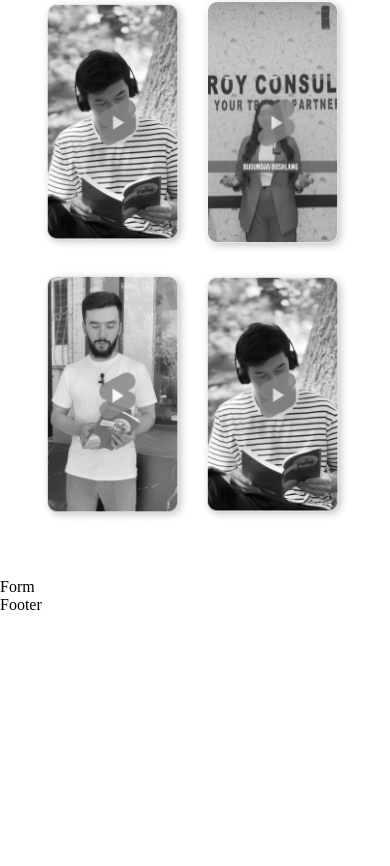
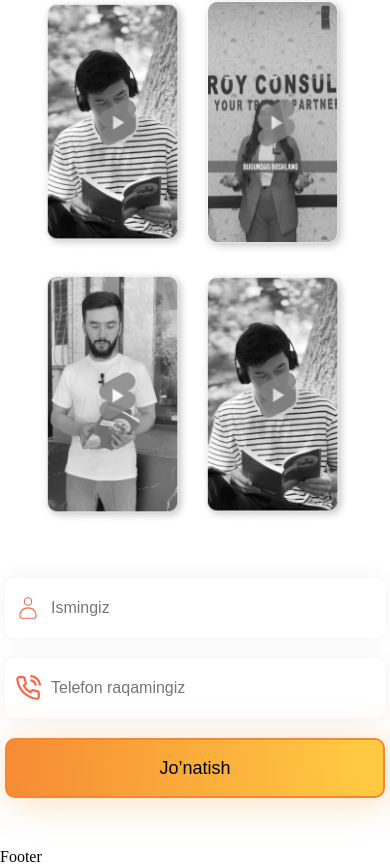
Before and after one commit to SHAKXRUZ/GOLDBAAK, a React (Create React App) app: page / in a window 390 px wide. Shown: the part 2209-3075 px from the top of the page. Before the commit the page ends 2823 px from the top, so only its background shows below. Built offline with nearby package versions, Linux system fonts and the light colour scheme.

Commit message:
form full

```diff
--- a/public/index.html
+++ b/public/index.html
@@ -10,34 +10,13 @@
       content="Web site created using create-react-app"
     />
     <link rel="apple-touch-icon" href="%PUBLIC_URL%/logo192.png" />
-    <!--
-      manifest.json provides metadata used when your web app is installed on a
-      user's mobile device or desktop. See https://developers.google.com/web/fundamentals/web-app-manifest/
-    -->
-    <link rel="manifest" href="%PUBLIC_URL%/manifest.json" />
-    <!--
-      Notice the use of %PUBLIC_URL% in the tags above.
-      It will be replaced with the URL of the `public` folder during the build.
-      Only files inside the `public` folder can be referenced from the HTML.
+    <link rel="/manifest" href="%PUBLIC_URL%/manifest.json" />
 
-      Unlike "/favicon.ico" or "favicon.ico", "%PUBLIC_URL%/favicon.ico" will
-      work correctly both with client-side routing and a non-root public URL.
-      Learn how to configure a non-root public URL by running `npm run build`.
-    -->
-    <title>React App</title>
+    <title>GOLD BAAK</title>
   </head>
   <body>
     <noscript>You need to enable JavaScript to run this app.</noscript>
     <div id="root"></div>
-    <!--
-      This HTML file is a template.
-      If you open it directly in the browser, you will see an empty page.
 
-      You can add webfonts, meta tags, or analytics to this file.
-      The build step will place the bundled scripts into the <body> tag.
-
-      To begin the development, run `npm start` or `yarn start`.
-      To create a production bundle, use `npm run build` or `yarn build`.
-    -->
   </body>
 </html>
--- a/src/components/form/Form.css
+++ b/src/components/form/Form.css
@@ -0,0 +1,109 @@
+#form {
+    display: flex;
+    align-items: center;
+    justify-content: space-between;
+    margin-bottom: 80px;
+}
+
+.form_div {
+    width: 402px;
+    height: 63px;
+    box-shadow: 0px 0px 20px 1px #0000000D;
+    border-radius: 11px;
+    background: #FFFFFF;
+    display: flex;
+    align-items: center;
+    padding: 0px 10px;
+}
+
+.form_icons {
+    font-size: 30px;
+    color: tomato;
+}
+
+.form_input {
+    width: 100%;
+    height: 100%;
+    outline: none;
+    font-family: sans-serif;
+    font-size: 20px;
+    font-weight: 500;
+    line-height: 26px;
+    border: none;
+    text-indent: 10px;
+
+}
+
+.form_btn {
+    width: 261.05px;
+    height: 63px;
+    background: linear-gradient(264.77deg, #FFCA42 5.04%, #F58633 107.77%);
+    border-radius: 11px;
+    box-shadow: 4px 4px 36.099998474121094px 0px #F89E4459;
+    font-family: sans-serif;
+    font-size: 20px;
+    font-weight: 500;
+    line-height: 24px;
+    color: #000000;
+    transition: .5s;
+    cursor: pointer;
+    border: 2px solid #F58633;
+    transition: .5s;
+    font-family: sans-serif;
+}
+
+.form_btn:hover {
+    box-shadow: 4px 4px 36.099998474121094px 15px #c7752359;
+    transition: .5s;
+    color: #773707;
+}
+
+@media only screen and (max-width:1150px) {
+    #form {
+        flex-direction: column;
+        gap: 30px;
+    }
+
+    .form_div {
+        max-width: 600px;
+        height: 60px;
+    }
+
+    .form_btn {
+        width: 400px;
+        height: 60px;
+    }
+
+}
+
+@media only screen and (max-width:1150px) {
+    #form {
+        gap: 20px;
+        margin-bottom: 50px;
+    }
+
+    .form_div {
+        width: 100%;
+        height: 60px;
+        box-shadow: 0px 0px 20px 1px #0000000D;
+        border-radius: 10px;
+    }
+
+    .form_icons {
+        font-size: 28px;
+    }
+
+    .form_input {
+        font-size: 16px;
+        line-height: 22px;
+    }
+
+    .form_btn {
+        width: 100%;
+        height: 60px;
+        border-radius: 10px;
+        font-family: sans-serif;
+        font-size: 18px;
+    }
+
+}
--- a/src/components/form/Form.jsx
+++ b/src/components/form/Form.jsx
@@ -1,7 +1,72 @@
 import "./Form.css";
-
+import { CiUser } from "react-icons/ci";
+import { FiPhoneCall } from "react-icons/fi";
 const Form = () => {
-  return <div>Form</div>;
+  const sendTeligram = async (e) => {
+    e.preventDefault();
+    let { ism, tel } = e.target;
+    let chat_id = 792010044;
+    let message = "Ismi: " + ism.value + "\nTel: +998" + tel.value;
+    console.log(message);
+    await fetch(
+      "https://api.telegram.org/bot6717549964:AAHm1LcGwDSqTfZvMkWjwsKEMKYwj5P_sh0/sendMessage",
+      {
+        method: "POST",
+        headers: {
+          "Content-Type": "application/json",
+          "cache-control": "no-cache",
+        },
+        body: JSON.stringify({
+          chat_id: chat_id,
+          text: message,
+        }),
+      }
+    )
+      .then((res) => res.json())
+      .then((data) => {
+        if (data) {
+          alert("Buyurtmangiz qabul qilindi tez orada siz bilan bog'lanamiz!");
+          ism.value = "";
+          tel.value = "";
+          console.log(data);
+        } else {
+          alert("Serverda xatolik!");
+        }
+      });
+  };
+  return (
+    <div className="container">
+      <form onSubmit={(e) => sendTeligram(e)} id="form">
+        <div className="form_div">
+          <CiUser className="form_icons" />
+          <input
+            className="form_input"
+            type="text"
+            placeholder="Ismingiz"
+            name="ism"
+            required
+            maxLength={15}
+            minLength={3}
+          />
+        </div>
+        <div className="form_div">
+          <FiPhoneCall className="form_icons" />
+          <input
+            className="form_input"
+            type="text"
+            placeholder="Telefon raqamingiz"
+            name="tel"
+            required
+            maxLength={13}
+            minLength={9}
+          />
+        </div>
+        <button type="submit" className="form_btn">
+          Jo’natish
+        </button>
+      </form>
+    </div>
+  );
 };
 
 export default Form;
```
